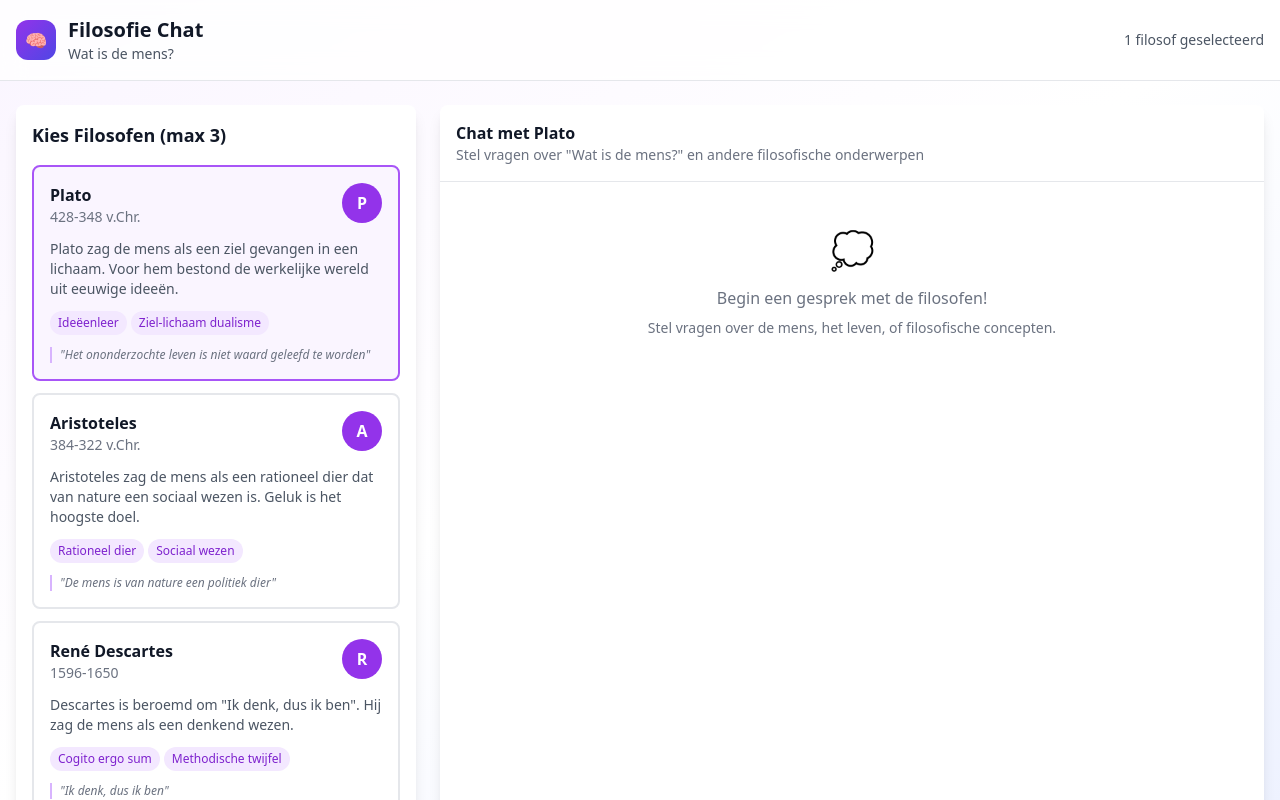
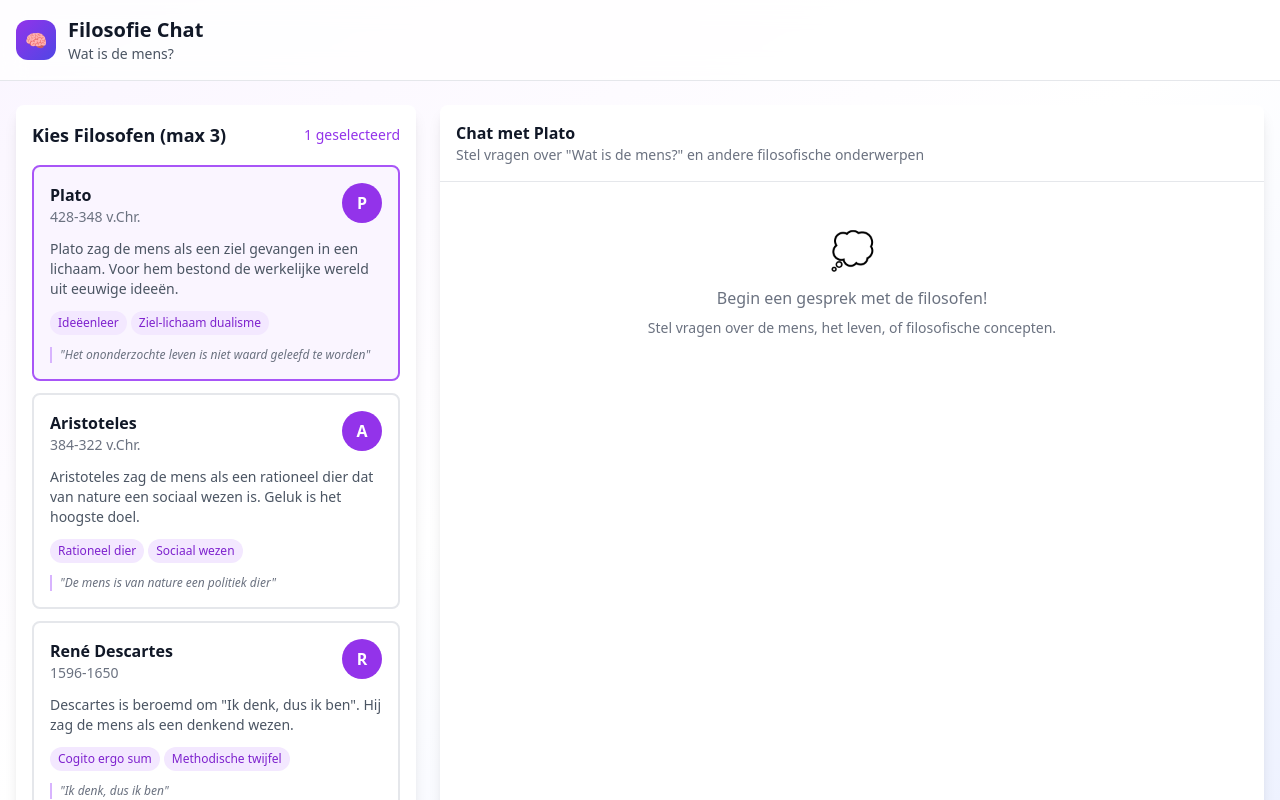
Before and after one commit to Rythovius/wijsgerige-antropologie, a Next.js app: page / in a window 1280 px wide. Both pictures are taken after a click on the element 216 px from the left and 273 px from the top of the page. Shown: the top 800 px of the page. Built offline with nearby package versions, Linux system fonts and the light colour scheme.

Commit message:
Fix Next.js Invariant Error

```diff
--- a/next.config.js
+++ b/next.config.js
@@ -1,6 +1,8 @@
 /** @type {import('next').NextConfig} */
 const nextConfig = {
-  devIndicators: false
+  experimental: {
+    serverComponentsExternalPackages: []
+  }
 }
 
 module.exports = nextConfig
--- a/src/app/page.tsx
+++ b/src/app/page.tsx
@@ -1,28 +1,6 @@
-'use client'
-
-import { useState } from 'react'
-import { philosophers } from '@/lib/philosophers'
-import { PhilosopherCard } from '@/components/PhilosopherCard'
-import { ChatInterface } from '@/components/ChatInterface'
+import { PhilosopherSelection } from '@/components/PhilosopherSelection'
 
 export default function Home() {
-  const [selectedPhilosophers, setSelectedPhilosophers] = useState<string[]>([])
-
-  const togglePhilosopher = (philosopherId: string) => {
-    setSelectedPhilosophers(prev => {
-      if (prev.includes(philosopherId)) {
-        return prev.filter(id => id !== philosopherId)
-      } else if (prev.length < 3) {
-        return [...prev, philosopherId]
-      }
-      return prev
-    })
-  }
-
-  const selectedPhilosopherObjects = philosophers.filter(p =>
-    selectedPhilosophers.includes(p.id)
-  )
-
   return (
     <div className="min-h-screen bg-gradient-to-br from-purple-50 via-white to-indigo-50">
       {/* Header */}
@@ -38,41 +16,12 @@ export default function Home() {
                 <p className="text-sm text-gray-600">Wat is de mens?</p>
               </div>
             </div>
-            <div className="text-sm text-gray-600">
-              {selectedPhilosophers.length > 0 && (
-                <span>{selectedPhilosophers.length} filosof{selectedPhilosophers.length > 1 ? 'en' : ''} geselecteerd</span>
-              )}
-            </div>
           </div>
         </div>
       </header>
 
       <div className="container mx-auto px-4 py-6">
-        <div className="grid lg:grid-cols-3 gap-6 h-[calc(100vh-120px)]">
-          {/* Philosopher Selection */}
-          <div className="lg:col-span-1">
-            <div className="bg-white rounded-lg shadow-lg p-4 h-full">
-              <h2 className="text-lg font-bold text-gray-900 mb-4">
-                Kies Filosofen (max 3)
-              </h2>
-              <div className="space-y-3 overflow-y-auto h-[calc(100%-60px)]">
-                {philosophers.map((philosopher) => (
-                  <PhilosopherCard
-                    key={philosopher.id}
-                    philosopher={philosopher}
-                    isSelected={selectedPhilosophers.includes(philosopher.id)}
-                    onSelect={() => togglePhilosopher(philosopher.id)}
-                  />
-                ))}
-              </div>
-            </div>
-          </div>
-
-          {/* Chat Interface */}
-          <div className="lg:col-span-2">
-            <ChatInterface selectedPhilosophers={selectedPhilosopherObjects} />
-          </div>
-        </div>
+        <PhilosopherSelection />
       </div>
     </div>
   )
--- /dev/null
+++ b/src/components/PhilosopherSelection.tsx
@@ -0,0 +1,60 @@
+'use client'
+
+import { useState } from 'react'
+import { philosophers } from '@/lib/philosophers'
+import { PhilosopherCard } from '@/components/PhilosopherCard'
+import { ChatInterface } from '@/components/ChatInterface'
+
+export function PhilosopherSelection() {
+  const [selectedPhilosophers, setSelectedPhilosophers] = useState<string[]>([])
+
+  const togglePhilosopher = (philosopherId: string) => {
+    setSelectedPhilosophers(prev => {
+      if (prev.includes(philosopherId)) {
+        return prev.filter(id => id !== philosopherId)
+      } else if (prev.length < 3) {
+        return [...prev, philosopherId]
+      }
+      return prev
+    })
+  }
+
+  const selectedPhilosopherObjects = philosophers.filter(p =>
+    selectedPhilosophers.includes(p.id)
+  )
+
+  return (
+    <div className="grid lg:grid-cols-3 gap-6 h-[calc(100vh-120px)]">
+      {/* Philosopher Selection */}
+      <div className="lg:col-span-1">
+        <div className="bg-white rounded-lg shadow-lg p-4 h-full">
+          <div className="flex items-center justify-between mb-4">
+            <h2 className="text-lg font-bold text-gray-900">
+              Kies Filosofen (max 3)
+            </h2>
+            {selectedPhilosophers.length > 0 && (
+              <span className="text-sm text-purple-600 font-medium">
+                {selectedPhilosophers.length} geselecteerd
+              </span>
+            )}
+          </div>
+          <div className="space-y-3 overflow-y-auto h-[calc(100%-60px)]">
+            {philosophers.map((philosopher) => (
+              <PhilosopherCard
+                key={philosopher.id}
+                philosopher={philosopher}
+                isSelected={selectedPhilosophers.includes(philosopher.id)}
+                onSelect={() => togglePhilosopher(philosopher.id)}
+              />
+            ))}
+          </div>
+        </div>
+      </div>
+
+      {/* Chat Interface */}
+      <div className="lg:col-span-2">
+        <ChatInterface selectedPhilosophers={selectedPhilosopherObjects} />
+      </div>
+    </div>
+  )
+}
```
